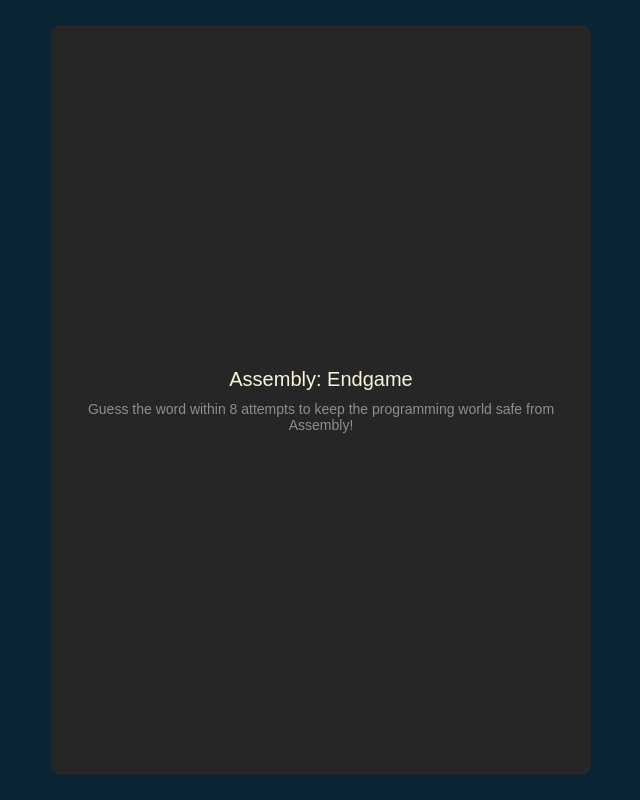
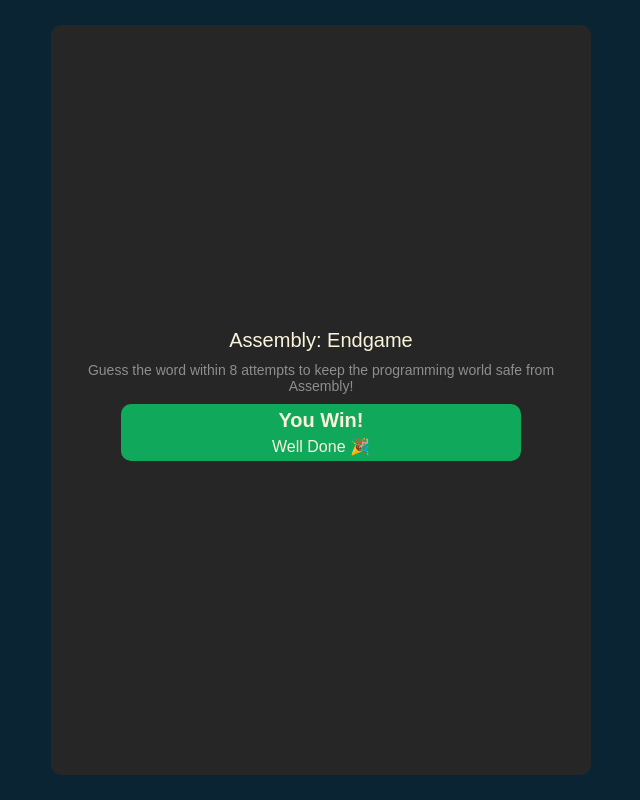
Before and after one commit to prathmyx/AssemblyEndgame, a React (Vite) app: page / in a window 1280 px wide. Shown: the whole page, without its empty margins (319-959 px from the left). Built offline with nearby package versions, Linux system fonts and the light colour scheme.

Commit message:
feat:added game status

```diff
--- a/src/Components/App.jsx
+++ b/src/Components/App.jsx
@@ -1,5 +1,9 @@
+import Status from "./Status"
+
 export default function App() {
     return (
-        <></>
+        <>
+            <Status won={true}/>
+        </>
     )
 }
--- /dev/null
+++ b/src/Components/Status.jsx
@@ -0,0 +1,12 @@
+export default function Status(props) {
+    let styles = {
+        backgroundColor: props.won ? "#10A95B" : "red"
+    }
+
+    return (
+        <section className="status-container" style={styles}>
+            <h1 className="status-head">{props.won?"You Win!" : "Game Over!"}</h1>
+            <p className="status-body">{props.won?"Well Done 🎉":"You lose! Better start learning Assembly 💀"}</p>
+        </section>
+    )
+}
--- a/src/index.css
+++ b/src/index.css
@@ -43,3 +43,20 @@ div#root {
     max-width: 500px;
     color: #8E8E8E;
 }
+
+section.status-container {
+    width: 80%;
+    color: #F9F4DA;
+    margin-block: 10px;
+    border-radius: 10px;
+    text-align: center;
+}
+
+.status-head {
+    font-size: 1.25rem;
+    margin: 5px;
+}
+
+.status-body {
+    margin: 5px;
+}
```
